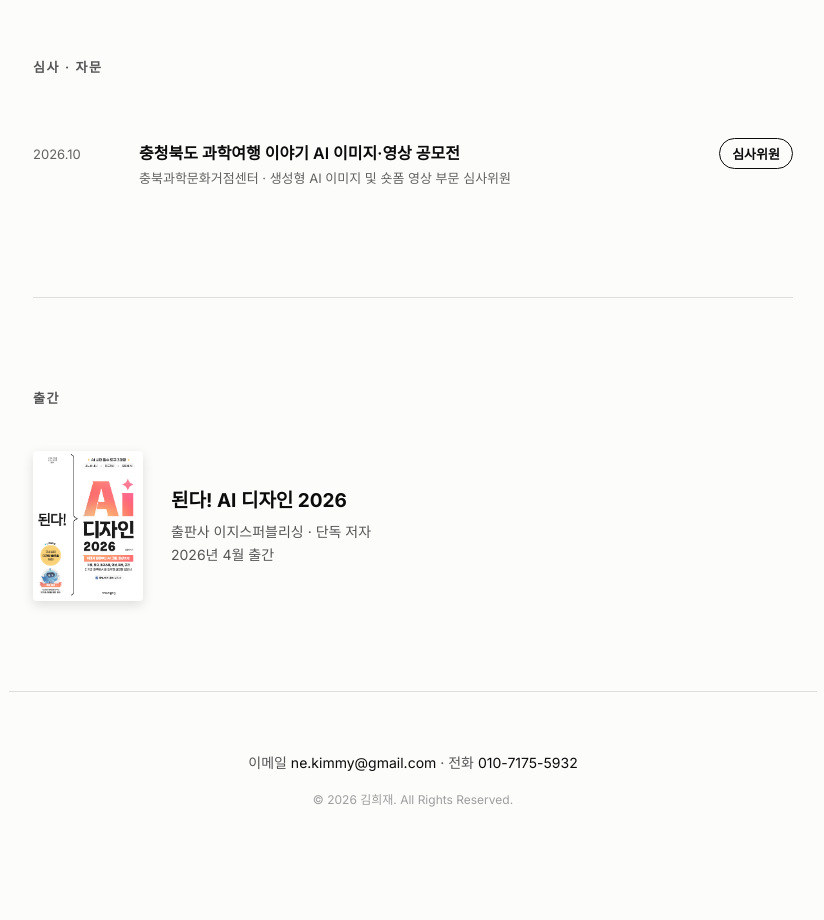
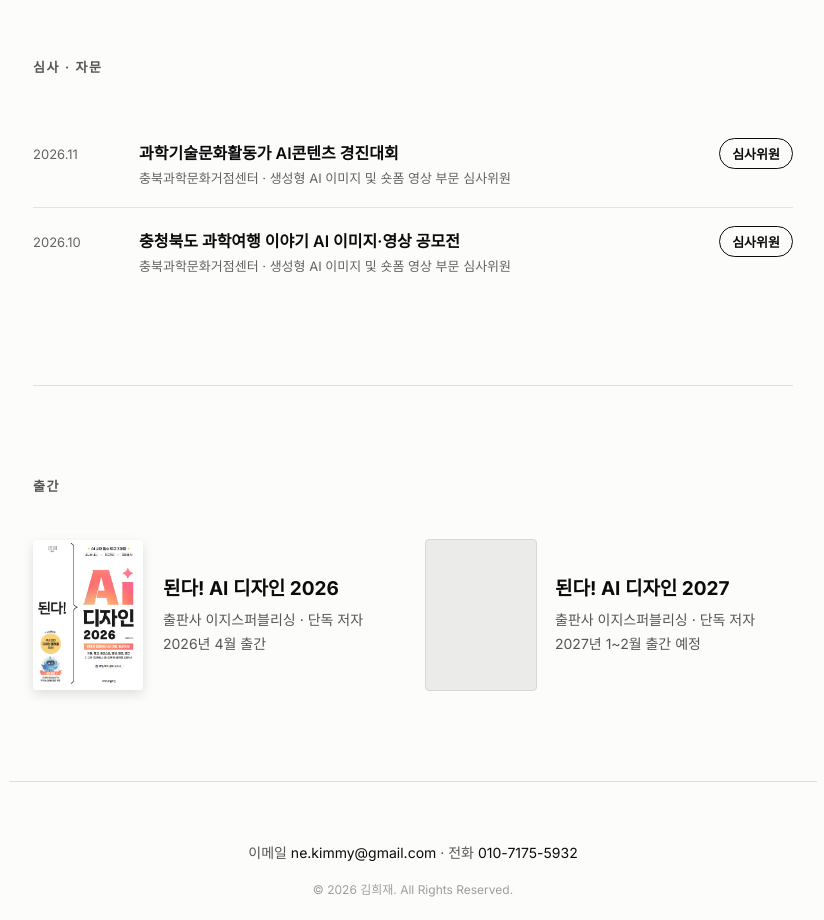
Before and after one commit to kimmygit/career2, a plain HTML site: page index.html in a window 1280 px wide. Shown: the part 3500-4420 px from the top of the page, without its empty margins (227-1051 px from the left). Drawn offline with nearby package versions, Linux system fonts and the light colour scheme.

Commit message:
feat: 심사·자문 2026.11 추가 및 2027년 출간 예정 도서 추가

```diff
--- a/index.html
+++ b/index.html
@@ -315,6 +315,19 @@
           심사 · 자문</h2>
         <div style="display: flex; flex-direction: column;">
           <div
+            style="display: grid; grid-template-columns: 90px 1fr auto; gap: 16px; align-items: baseline; padding: 18px 0; border-bottom: 1px solid oklch(92% 0.001 90);">
+            <div style="font-size: 13px; color: oklch(50% 0.001 90);">2026.11</div>
+            <div>
+              <div style="font-size: 16px; font-weight: 600;">과학기술문화활동가 AI콘텐츠 경진대회</div>
+              <div style="font-size: 13px; color: oklch(50% 0.001 90); margin-top: 4px; line-height: 1.6;">
+                충북과학문화거점센터 · 생성형 AI 이미지 및 숏폼 영상 부문 심사위원
+              </div>
+            </div>
+            <div
+              style="font-size: 13px; font-weight: 600; padding: 5px 12px; border: 1px solid oklch(15% 0.001 90); border-radius: 100px; white-space: nowrap;">
+              심사위원</div>
+          </div>
+          <div
             style="display: grid; grid-template-columns: 90px 1fr auto; gap: 16px; align-items: baseline; padding: 18px 0;">
             <div style="font-size: 13px; color: oklch(50% 0.001 90);">2026.10</div>
             <div>
@@ -336,8 +349,10 @@
         <h2
           style="margin: 0 0 44px; font-size: 13px; font-weight: 600; letter-spacing: 0.12em; text-transform: uppercase; color: oklch(45% 0.001 90);">
           출간</h2>
+        <div
+          style="display: grid; grid-template-columns: repeat(auto-fit, minmax(300px, 1fr)); gap: 36px 24px; align-items: center;">
           <a href="https://www.aladin.co.kr/shop/wproduct.aspx?start=short&ItemId=390636352"
-          style="display: grid; grid-template-columns: 110px 1fr; gap: 28px; align-items: center;">
+            style="display: grid; grid-template-columns: 110px 1fr; gap: 20px; align-items: center;">
             <img src="resources/preview-book.png" id="book-cover" alt="된다! AI 디자인 2026 책 표지"
               style="width: 110px; height: 150px; border-radius: 4px; object-fit: cover; box-shadow: 0 4px 12px rgba(0,0,0,0.12);" />
             <div>
@@ -348,6 +363,19 @@
               </div>
             </div>
           </a>
+          <div style="display: grid; grid-template-columns: 110px 1fr; gap: 20px; align-items: center;">
+            <div aria-label="된다! AI 디자인 2027 출간 예정"
+              style="width: 110px; height: 150px; border-radius: 4px; background: oklch(94% 0.001 90); border: 1px solid oklch(88% 0.001 90);">
+            </div>
+            <div>
+              <div style="font-size: 19px; font-weight: 700;">된다! AI 디자인 2027</div>
+              <div style="font-size: 14px; color: oklch(45% 0.001 90); margin-top: 8px; line-height: 1.7;">
+                출판사 이지스퍼블리싱 · 단독 저자<br />
+                2027년 1~2월 출간 예정
+              </div>
+            </div>
+          </div>
+        </div>
       </section>
 
       <footer id="contact"
```
Lines whose indentation alone changed are shown as unchanged.
